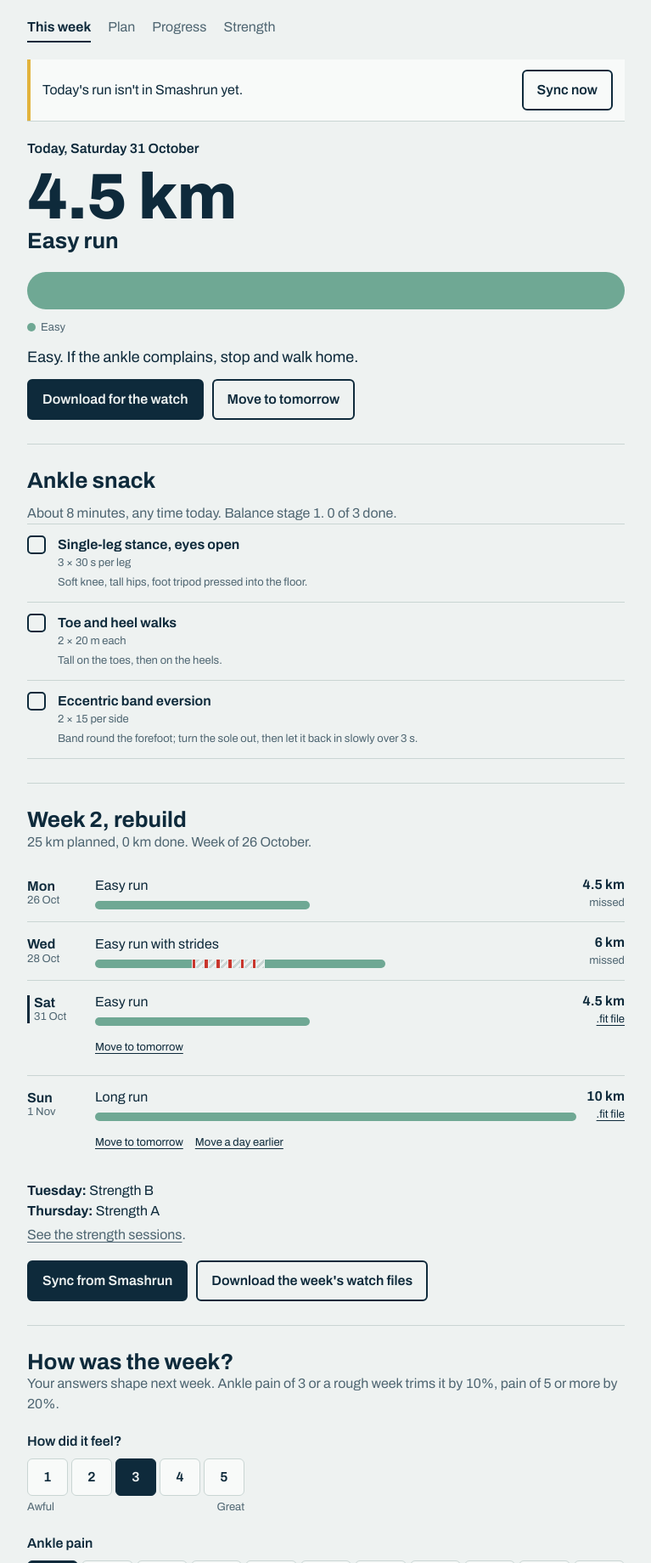
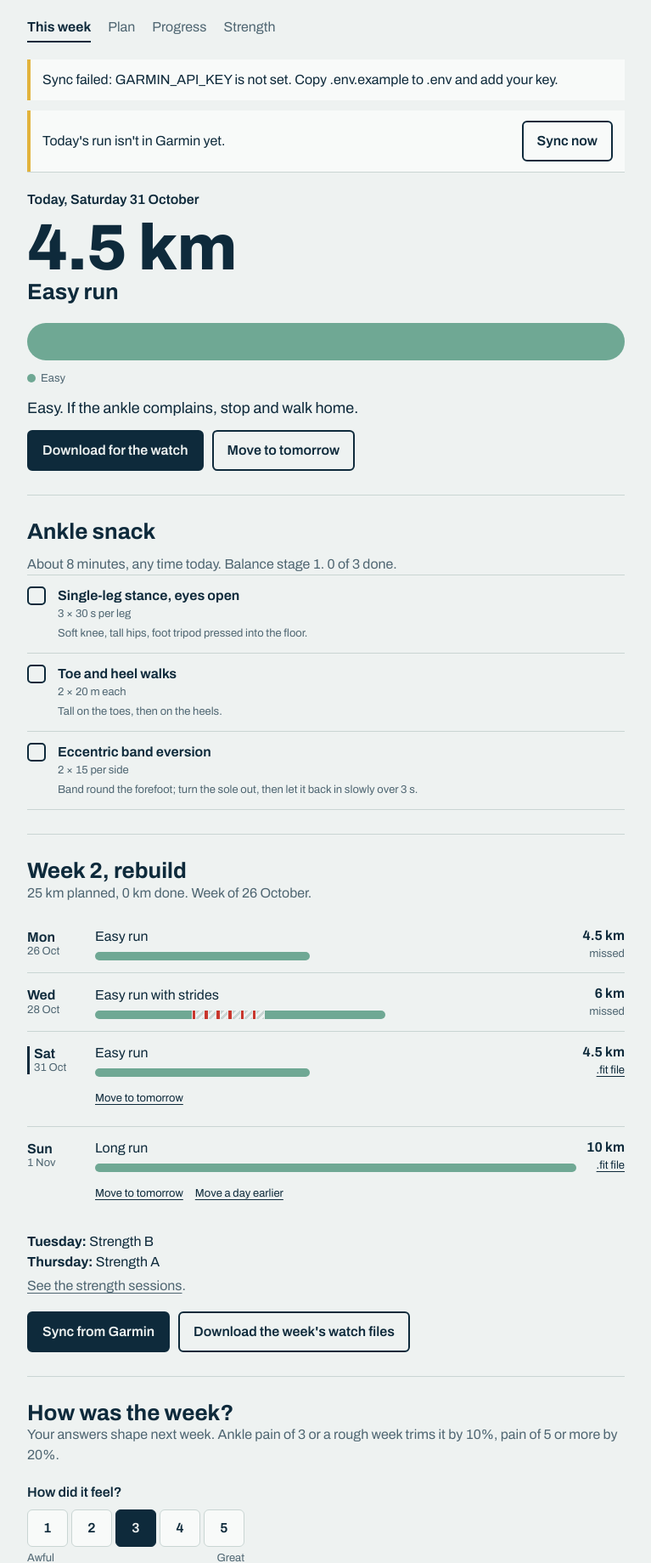
Before and after one commit to Adeflesk/marathon-app, a FastAPI app: page / in a window 1280 px wide. Shown: the top 1839 px of the page at 85% size, without its empty margins (256-1023 px from the left). Run offline with FastAPI, Linux system fonts and the light colour scheme; data comes from the database, SQL or seed files in the repository; data that the repository does not hold is empty.

Commit message:
Sync from Garmin instead of Smashrun; key expiry warning
Co-Authored-By: Claude Opus 5.5 <noreply@anthropic.com>

```diff
--- a/app/garmin_sync.py
+++ b/app/garmin_sync.py
@@ -8,7 +8,9 @@ it matches (same date, km within 3 % or 0.2 km), so history is not counted twice
 import io
 import json
 import zipfile
-from datetime import date, timedelta
+from datetime import date, datetime, timedelta
+
+import httpx
 
 from . import db, fitfile, garmin_api
 
@@ -201,3 +203,20 @@ def sync_wellness(client, since: date, until: date) -> int:
             _save_day(c, day, {"rhr": rhr}, {"rhr": {k: v for k, v in body.items() if k != "heartRateValues"}})
         days.add(day)
     return len(days)
+
+
+QUICK = {"max_details": 4, "timeout": 8, "wellness_days": 3}  # sync on open: the page waits, so fetch less
+WELLNESS_LEAD = 32  # days of wellness before `since`, so the 30-day resting-HR baseline exists
+
+
+def sync(since: date, max_details: int = MAX_DETAILS_PER_SYNC, timeout: float = garmin_api.TIMEOUT,
+         wellness_days: int | None = None) -> int:
+    """Runs from `since`, then wellness from `since` - 32 days (or only the last `wellness_days`). Returns the
+    number of runs saved. Sets `last_sync` on success: weeks before it are known."""
+    today = date.today()
+    start = today - timedelta(days=wellness_days) if wellness_days is not None else since - timedelta(days=WELLNESS_LEAD)
+    with httpx.Client(timeout=timeout) as client:
+        n = sync_runs(client, since, max_details)
+        sync_wellness(client, start, today)
+    db.set_meta("last_sync", datetime.now().isoformat(timespec="seconds"))
+    return n
--- a/app/main.py
+++ b/app/main.py
@@ -10,7 +10,7 @@ from fastapi import FastAPI, Form, Request
 from fastapi.responses import FileResponse, JSONResponse, RedirectResponse, Response
 from fastapi.templating import Jinja2Templates
 
-from . import ankle, db, fuel, garmin, moves, progress, smashrun, strength, view
+from . import ankle, db, fuel, garmin, garmin_api, garmin_sync, moves, progress, strength, view
 from .config import load_settings, race_date
 from .pace_engine import fmt_pace, fmt_time, pace_per_mi, parse_time
 from .plan import generate
@@ -144,15 +144,16 @@ def view_with_sync():
     t = today()
     missing = view.missing_runs(weeks, t)
     error = None
-    if missing and os.environ.get("SMASHRUN_TOKEN") and _sync_due():
+    no_wellness = not any(w["date"] == t.isoformat() for w in db.wellness())
+    if (missing or no_wellness) and os.environ.get("GARMIN_API_KEY") and _sync_due():
         db.set_meta("last_sync_try", datetime.now().isoformat(timespec="seconds"))
         msg = run_sync(quick=True)
         error = msg if msg.startswith("Sync failed") else None
         s, weeks = build_view()
         missing = view.missing_runs(weeks, t)
     names = ["Yesterday's" if d < t else "Today's" for d in missing]
-    line = (f"{names[0]} run isn't in Smashrun yet." if len(names) == 1
-            else "Yesterday's and today's runs aren't in Smashrun yet." if names else None)
+    line = (f"{names[0]} run isn't in Garmin yet." if len(names) == 1
+            else "Yesterday's and today's runs aren't in Garmin yet." if names else None)
     return s, weeks, {"error": error, "missing": line}
 
 
@@ -160,7 +161,7 @@ def view_with_sync():
 def dashboard(request: Request, msg: str = "", confirm: str = "", on: str = "", orig: str = "", prev: str = "",
               by: str = "1"):
     s, weeks, auto_sync = view_with_sync()
-    expires = smashrun.token_expiry() if os.environ.get("SMASHRUN_TOKEN") else None
+    expires = garmin_api.key_expiry() if os.environ.get("GARMIN_API_KEY") else None
     page = view.dashboard(s, weeks, today(), db.results(), expires, confirm, _day(on), _day(orig),
                           -1 if by == "-1" else 1)
     return templates.TemplateResponse(request, "index.html",
@@ -297,14 +298,14 @@ def backup_db():
 
 
 def run_sync(quick: bool = False) -> str:
-    """Sync from Smashrun; the message for the page, success or failure. `quick` (sync on open) fetches the
+    """Sync from Garmin; the message for the page, success or failure. `quick` (sync on open) fetches the
     details of only the newest few runs and gives up sooner, so the page doesn't hang; Sync fetches the rest."""
     s = load_settings()
     since = date.fromisoformat(s["plan_start"]) - timedelta(days=28)
     try:
-        n = smashrun.sync(since, **(smashrun.QUICK if quick else {}))
-        return f"Synced {n} runs from Smashrun."
-    except smashrun.SyncError as e:
+        n = garmin_sync.sync(since, **(garmin_sync.QUICK if quick else {}))
+        return f"Synced {n} runs from Garmin."
+    except garmin_api.SyncError as e:
         return f"Sync failed: {e}"
     except Exception as e:  # network errors etc.
         return f"Sync failed: {type(e).__name__}: {e}"
--- a/app/templates/index.html
+++ b/app/templates/index.html
@@ -158,10 +158,10 @@
 {% include "_sync_line.html" %}
 {% if token_warning %}{% set tw = token_warning %}
 <p class="notice" role="status" style="margin-top:12px">
-  {% if tw.days >= 0 %}Your Smashrun token runs out on {{ tw.expires.strftime('%A %-d %B') }}{{ ' (today)' if tw.days == 0 else ' (in ' ~ tw.days ~ ' day' ~ ('s' if tw.days != 1) ~ ')' }}.
-  {%- else %}Your Smashrun token ran out on {{ tw.expires.strftime('%A %-d %B') }}, so syncing will fail.{% endif %}
-  Generate a new one in Smashrun's API Explorer (client id <code>client</code>), then run
-  <code>fly secrets set SMASHRUN_TOKEN=… SMASHRUN_TOKEN_ISSUED={{ today.isoformat() }}</code>.
+  {% if tw.days >= 0 %}Your Garmin key runs out on {{ tw.expires.strftime('%A %-d %B') }}{{ ' (today)' if tw.days == 0 else ' (in ' ~ tw.days ~ ' day' ~ ('s' if tw.days != 1) ~ ')' }}.
+  {%- else %}Your Garmin key ran out on {{ tw.expires.strftime('%A %-d %B') }}, so syncing will fail.{% endif %}
+  Make a new key at connect.garmin.com/app/settings/personalApiToken, then run
+  <code>fly secrets set GARMIN_API_KEY=… GARMIN_API_KEY_EXPIRES=…</code> (the day it runs out, YYYY-MM-DD).
 </p>
 {% endif %}
 {% if move_warning %}{% set mw = move_warning %}
@@ -315,7 +315,7 @@
   <p class="mute" style="margin-top:4px"><a href="/strength?week={{ week.week }}">See the strength sessions</a>.</p>
   {% endif %}
   <div class="actions" style="margin-top:18px">
-    <form method="post" action="/sync"><button class="button" type="submit">Sync from Smashrun</button></form>
+    <form method="post" action="/sync"><button class="button" type="submit">Sync from Garmin</button></form>
     <a class="button quiet" href="/workouts/week/{{ week.week }}.zip">Download the week's watch files</a>
   </div>
 </section>
--- a/app/view.py
+++ b/app/view.py
@@ -10,7 +10,7 @@ from dataclasses import dataclass
 from datetime import date, timedelta
 from math import gcd
 
-from . import ankle, db, fuel, moves, progress, progression, review, smashrun, strength
+from . import ankle, db, fuel, garmin_api, moves, progress, progression, review, strength
 from .config import load_settings, race_date
 from .pace_engine import MP_GAP, from_result, parse_time
 from .plan import DAYS, _half, feedback_factor, generate, volume_caps
@@ -36,6 +36,7 @@ class Facts:
     snacks: list[dict]
     fuel_days: set[str]
     last_sync: str | None
+    wellness: list[dict]  # daily HRV, resting HR, sleep, stress, weight; oldest first, values may be None
     equipment: dict
 
 
@@ -55,6 +56,7 @@ def load_facts() -> Facts:
         snacks=db.snacks(),
         fuel_days=db.fuel_days(),
         last_sync=db.get_meta("last_sync"),
+        wellness=db.wellness(),
         equipment=strength.load_equipment(),
     )
 
@@ -340,7 +342,7 @@ def move_warning(weeks: list[dict], session: str, day: date | None, orig: date |
 
 def dashboard(s: dict, weeks: list[dict], t: date, results: list[dict], token_expires: date | None,
               confirm: str = "", on: date | None = None, orig: date | None = None, by: int = 1) -> dict:
-    """What This week shows, from a built view. `token_expires` is None when there's no token or no issue date;
+    """What This week shows, from a built view. `token_expires` is None when there's no key or no expiry date;
     `confirm`, `on` and `orig` name a move waiting on a clash warning."""
     current = next((w for w in weeks if w["is_current"]), None)
     upcoming = weeks[0] if t < weeks[0]["start"] else current
@@ -364,7 +366,7 @@ def dashboard(s: dict, weeks: list[dict], t: date, results: list[dict], token_ex
         "hop_stage": st["hop_stage"],
         "move_warning": move_warning(weeks, confirm, on, orig, by),
         "last_summary": last_summary(weeks, s, st, results, t),
-        "token_warning": {"expires": token_expires, "days": left} if left is not None and left <= smashrun.TOKEN_WARN_DAYS
+        "token_warning": {"expires": token_expires, "days": left} if left is not None and left <= garmin_api.KEY_WARN_DAYS
         else None,
         "profile": profile(weeks),
     }
```
Also changed, not shown: tests/test_auto_sync.py (+35 -15 lines), tests/test_token_warning.py (+20 -21 lines), tests/test_view_pure.py (+1 -1 lines).
